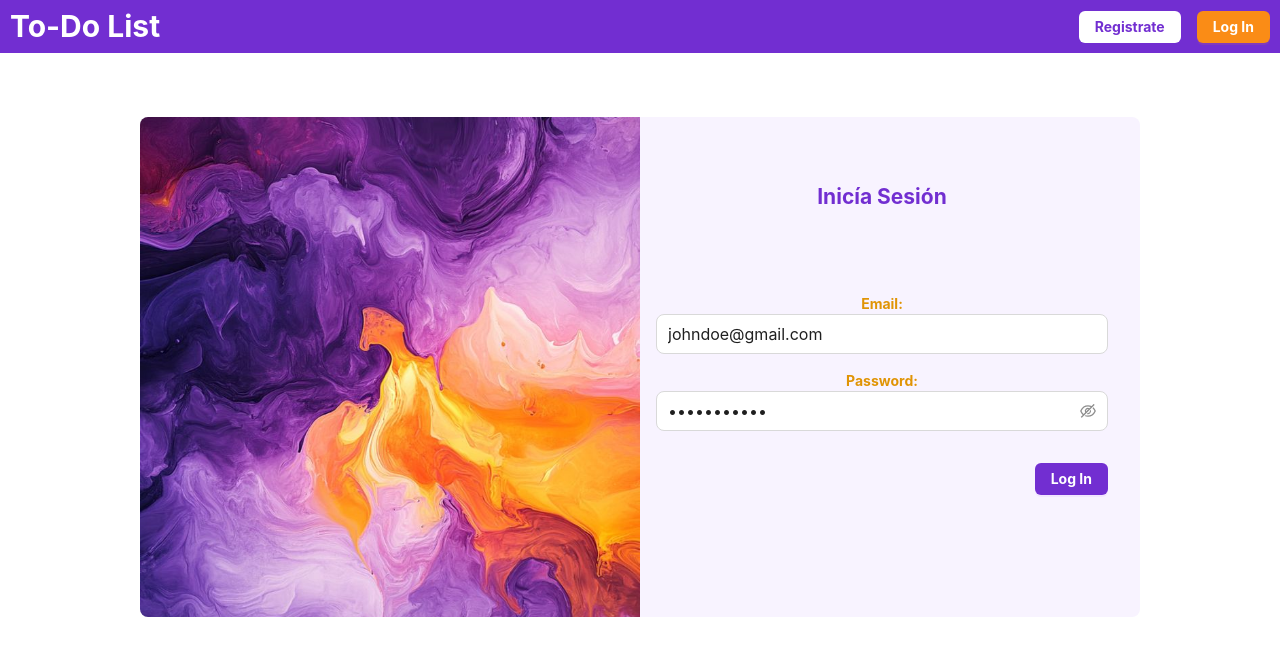
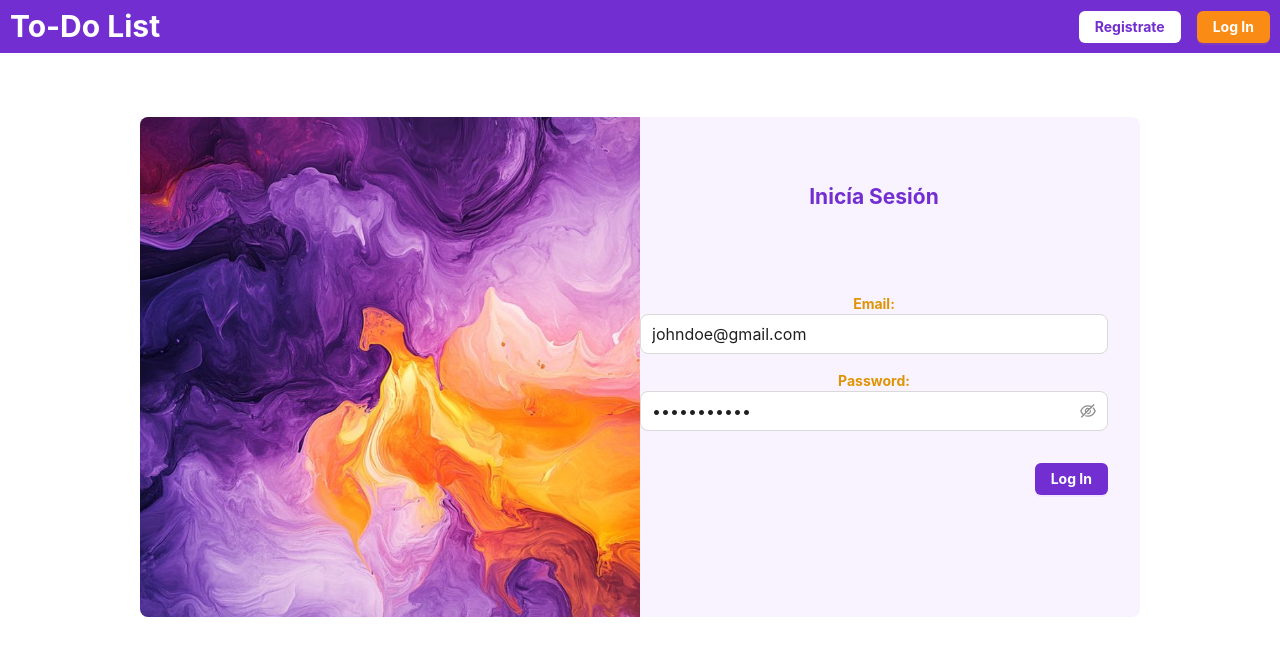
Before and after one commit to DiegoSofttek/myApp, a React (Vite) app: page /login in a window 1280 px wide. Shown: the top 656 px of the page. Built offline with nearby package versions, Linux system fonts and the light colour scheme; no server answers.

Commit message:
Auto-fix: visually verified resolution for  (partial progress on: issue-login-screen-where-is-01, issue-login-screen-where-is-02, issue-login-screen-where-is-06)

```diff
--- a/src/App.css
+++ b/src/App.css
@@ -130,7 +130,8 @@ html body{
 @media(min-width: 768px){
   .auth-fields{
     width: 100%;
-    margin: 4rem 2rem 4rem 1rem;
+    margin: 4rem 1rem 4rem 0;
+    padding-right: 1rem;
   }
   .auth-fields h2{
     margin-bottom: 5rem;
```
